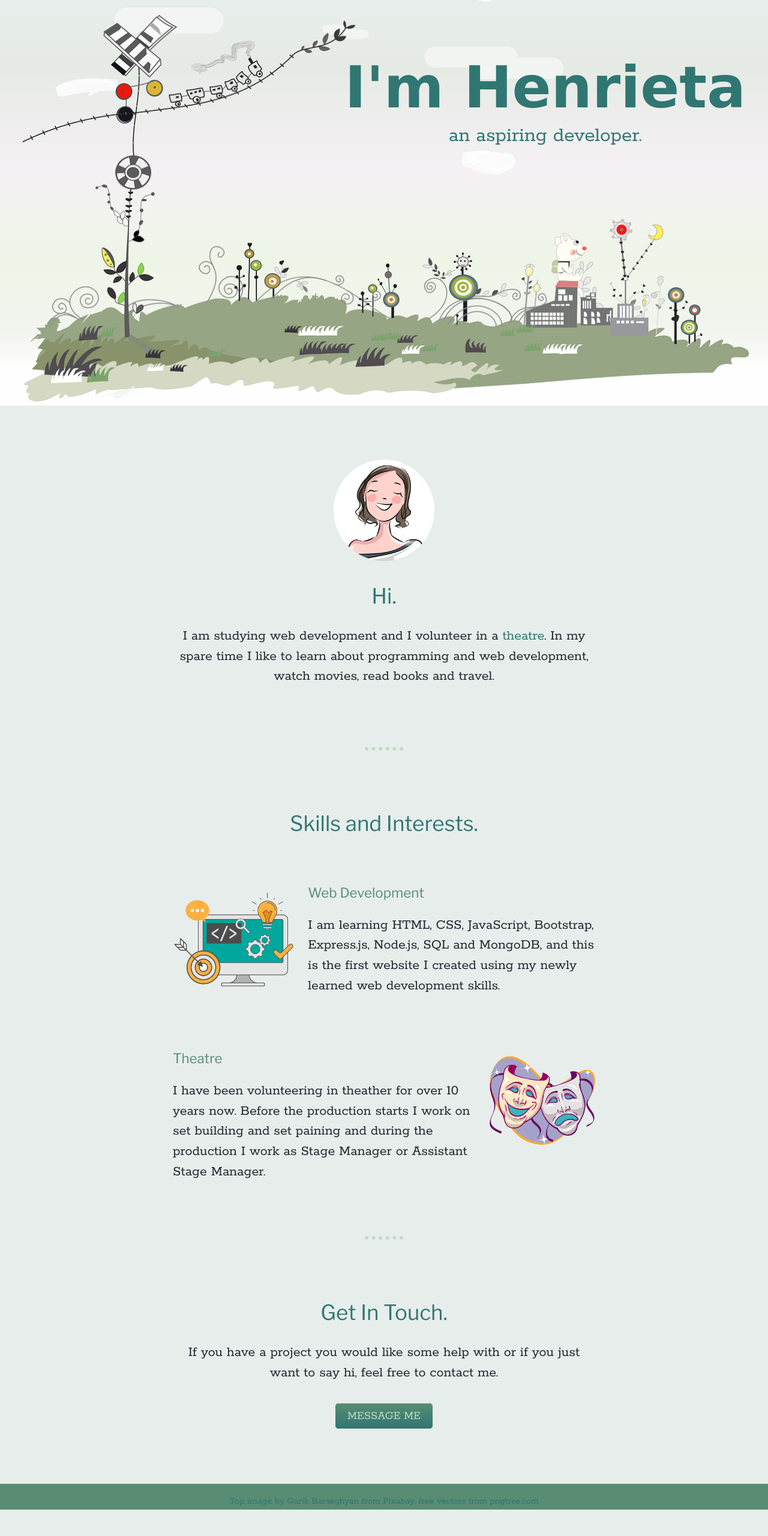
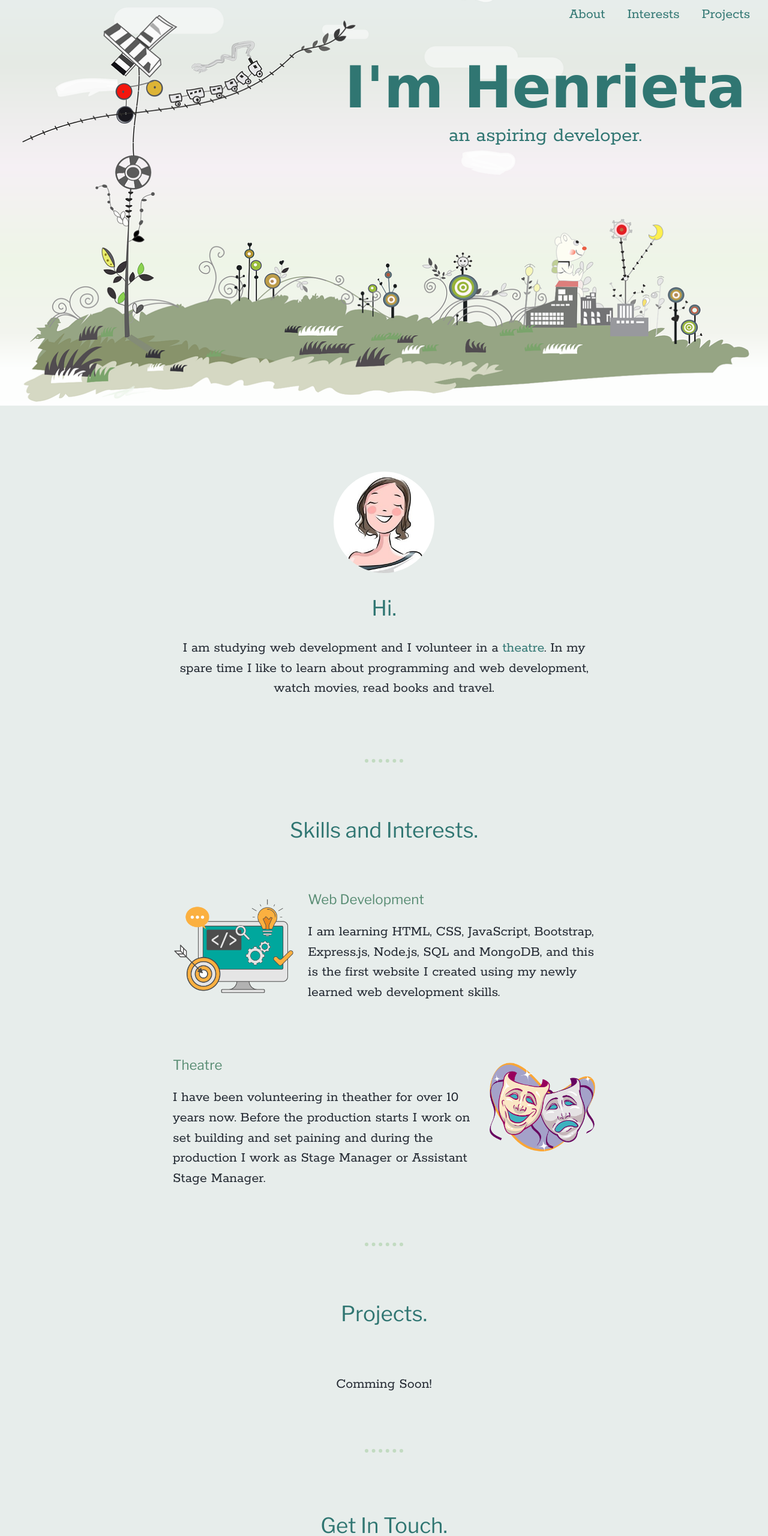
Before and after one commit to h2f2/h2f2.github.io, a plain HTML site: page index.html in a window 1280 px wide. Shown: the top 2560 px of the page at 60% size. Before the commit the page ends 2516 px from the top, so only its background shows below. Drawn offline with nearby package versions, Linux system fonts and the light colour scheme; a web font is replaced by a local one.

Commit message:
add nav buttons and projects section start

```diff
--- a/index.html
+++ b/index.html
@@ -11,7 +11,22 @@
 
 <body>
 
-    <div class="top-container">
+    <div class="navbar">
+        <ul>
+            <li>
+                <a href="#profile">About</a>
+            </li>
+            <li>
+                <a href="#skills">Interests</a>
+            </li>
+            <li>
+                <a href="#projects">Projects</a>
+            </li>
+
+        </ul>
+    </div>
+
+    <div id="top-container">
         <div class="heading">
             <h1>I'm Henrieta</h1>
             <p class="heading-p">
@@ -20,8 +35,8 @@
         </div>
     </div>
 
-    <div class="middle-container">
-        <div class="profile">
+    <div id="middle-container">
+        <div id="profile">
             <img class="profile-img" src="profile-image.jpg" alt="profile-image">
             <h2>Hi.</h2>
             <p>I am studying web development and I volunteer in a <a class="theatre"
@@ -32,7 +47,7 @@
 
         <hr>
 
-        <div class="skills">
+        <div id="skills">
             <h2>Skills and Interests.</h2>
             <div class="skill-row">
                 <img class="newcomputer" src="newcomputer.png" alt="computer-image">
@@ -52,6 +67,17 @@
                 </p>
             </div>
         </div>
+
+        <hr>
+
+        <div id="projects">
+            <h2>Projects.</h2>
+            <div class="skill-row">
+
+                <!-- <h3>project name</h3> -->
+                <p class="project-text">Comming Soon!
+                </p>
+            </div>
 
         <hr>
 
--- a/main.css
+++ b/main.css
@@ -7,6 +7,27 @@ body {
     font-family: 'Rokkitt', serif;
     font-size: 1.5rem;
     color: #222831;
+}
+
+.navbar {
+    position: fixed;
+    width: 100%;
+    z-index: 100;
+}
+
+ul {
+    list-style-type: none;
+    /* background-color: #c8dad3; */
+    margin: 0;
+    text-align: right;
+
+}
+li {
+    display: inline-block;
+    padding: 10px 0;
+    margin-right: 30px;
+    color: #307672;
+    font-size: 1.5rem;
 }
 
 hr {
@@ -48,7 +69,7 @@ a {
     text-decoration: none;
 }
 
-.top-container {
+#top-container {
     background: url(abstractbig.png);
     background-size: 100%;
     background-repeat: no-repeat;
@@ -72,6 +93,9 @@ a {
     .heading-p {
         font-size: 140%;
     }
+    li {
+        font-size: 60%;
+    }
 }
 
 @media (max-width:560px) {
@@ -81,10 +105,14 @@ a {
     .heading-p {
         font-size: 80%;
     }
+    li {
+        font-size: 50%;
+    }
 }
 
-.profile {
-    margin: 80px auto 100px;
+#profile {
+    margin: 20px auto 100px;
+    padding-top: 80px;
     width: 55%;
 }
 
@@ -102,8 +130,8 @@ a {
     color: #c2dbc1;
 }
 
-.skills {
-    margin-top: 100px;
+#skills {
+    padding-top: 50px;
 }
 
 .skill-row {
@@ -123,6 +151,14 @@ a {
     width: 25%;
     float: right;
     margin-left: 30px;
+}
+
+#projects {
+    padding-top: 50px;
+}
+
+.project-text {
+    text-align: center;
 }
 
 .contact-me {
```
Also changed, not shown: 1 other file.
